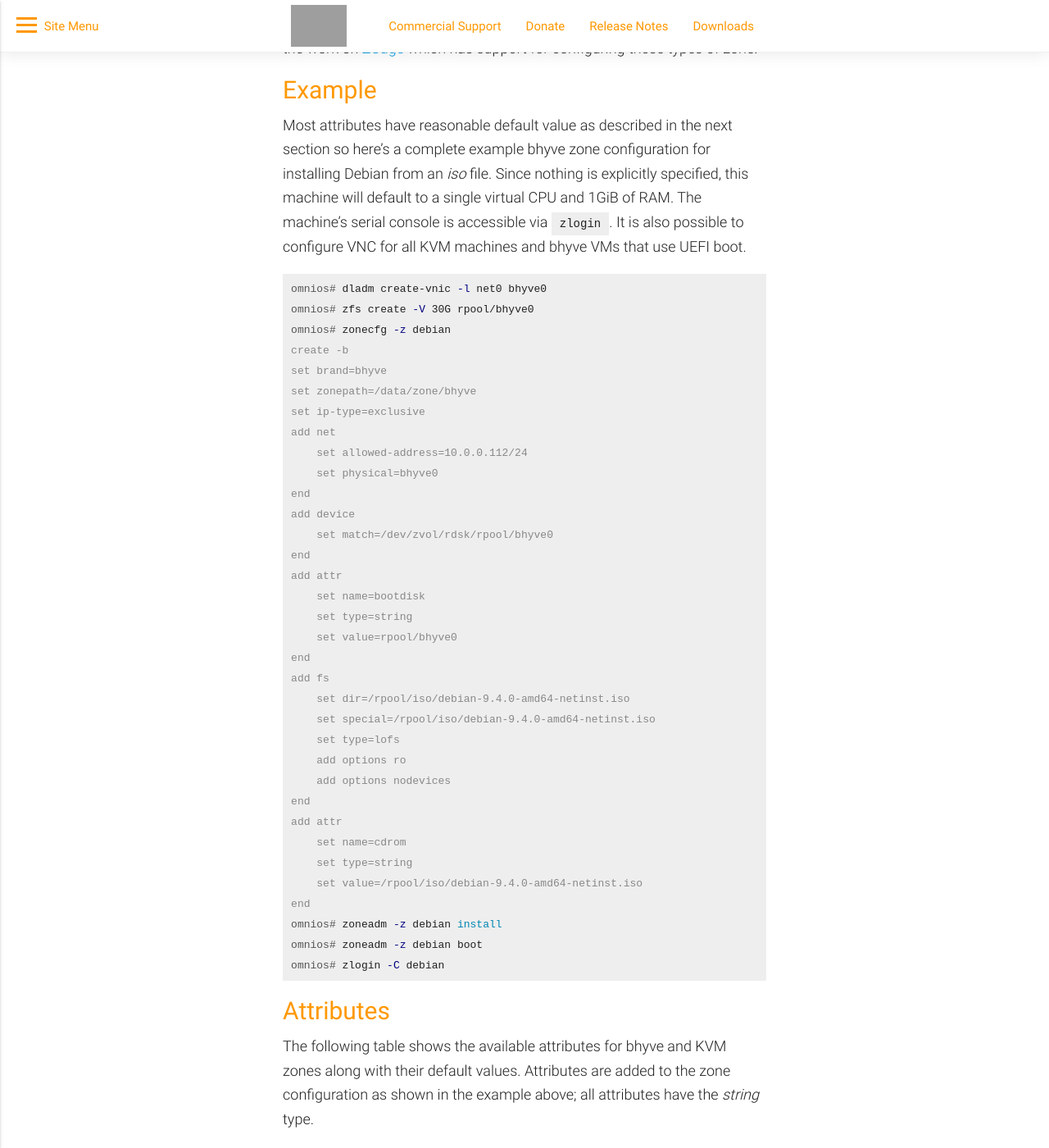
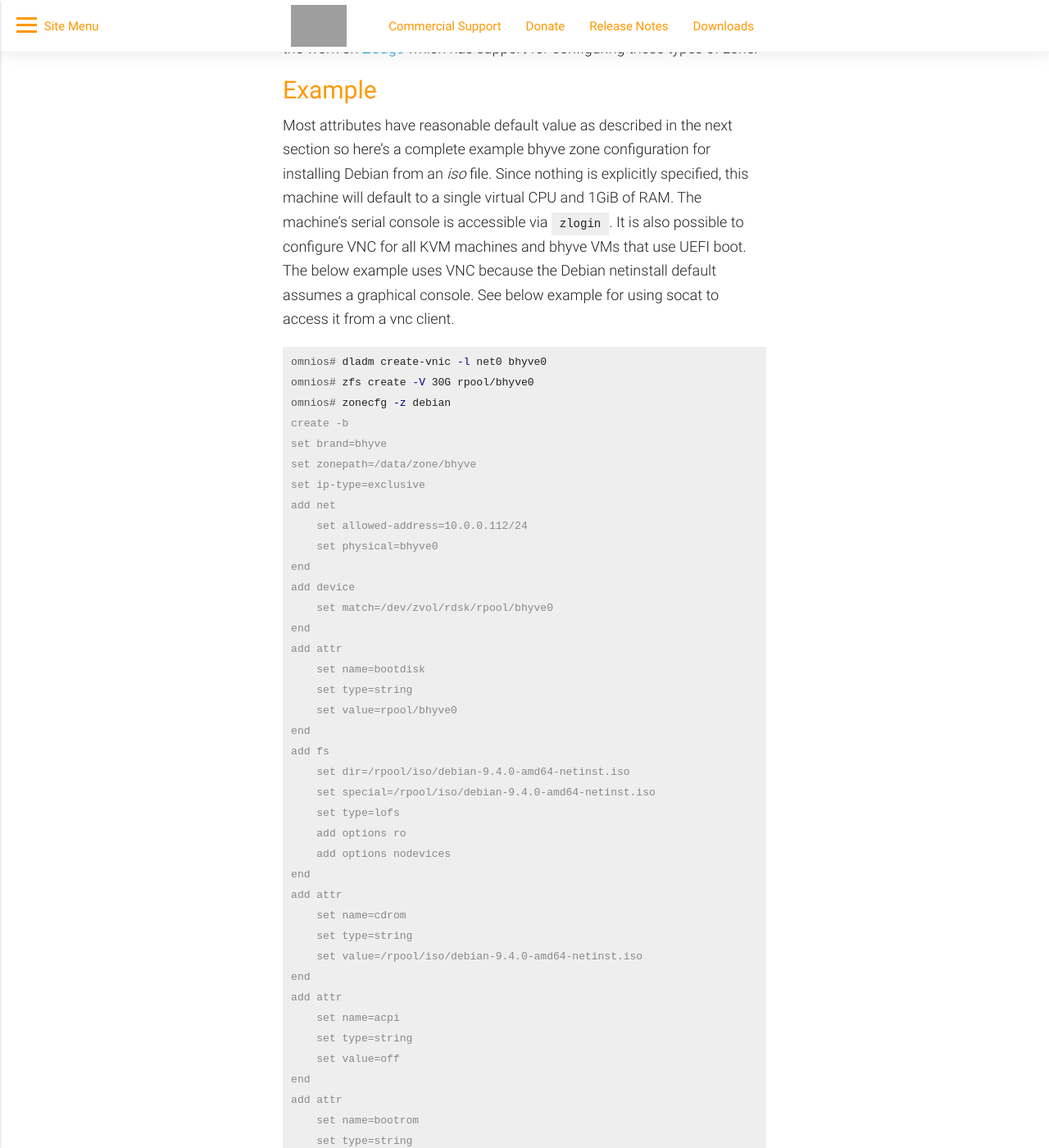
Before and after one commit to omniosorg/omniosorg.github.io, a Jekyll site: the page built from _docs/info/bhyve_kvm_brand.md, in a window 1280 px wide and 1400 px high, scrolled down 380 px. Shown: the whole window at 82% size. Built offline with Jekyll 4.4.1, drawn with Linux system fonts in a browser that asks for light colours; comment, search, counter and statistics services are not loaded; some of the changed text lies outside the part shown; grey boxes are pictures that could not be loaded.

Commit message:
add more fleshed out example for bhyve with debian that tells how to fix the debian root/boot problem and adds in acpi and vnc usage, along with instructions to remove the cdrom after install

````diff
--- a/_docs/info/bhyve_kvm_brand.md
+++ b/_docs/info/bhyve_kvm_brand.md
@@ -28,7 +28,9 @@
 Debian from an _iso_ file. Since nothing is explicitly specified, this machine
 will default to a single virtual CPU and 1GiB of RAM. The machine's serial
 console is accessible via `zlogin`. It is also possible to configure VNC for
-all KVM machines and bhyve VMs that use UEFI boot.
+all KVM machines and bhyve VMs that use UEFI boot. The below example uses VNC because
+the Debian netinstall default assumes a graphical console. See below example for
+using socat to access it from a vnc client.
 
 ```terminal
 omnios# dladm create-vnic -l net0 bhyve0
@@ -62,6 +64,22 @@
     set type=string
     set value=/rpool/iso/debian-9.4.0-amd64-netinst.iso
 end
+add attr
+    set name=acpi
+    set type=string
+    set value=off
+end
+add attr
+    set name=bootrom
+    set type=string
+    set value=BHYVE_RELEASE
+end
+add attr
+    set name=vnc
+    set type=string
+    set value=on
+end
+
 omnios# zoneadm -z debian install
 omnios# zoneadm -z debian boot
 omnios# zlogin -C debian
@@ -127,3 +145,44 @@
 
 > It is intended that future zone management tools incorporate this feature
 > in an easy-to-use way.
+
+## Post Install
+
+Once the image is installed and it reboots, you'll get back to the install menu.
+(Note, you'll have to reconnect after VNC disconnects at the reboot to see this).
+To avoid going into another full reinstall, you need to remove the boot cdrom from
+the zone config.
+
+```terminal
+omnios# zonecfg -z debian
+zonecfg:debian> remote attr name=cdrom
+zonecfg:debian> verify
+zonecfg:debian> commit
+zonecfg:debian> exit
+```
+
+## Debian specific
+
+One final note on Debian. The install image does not setup (as of Debian 10) a proper
+UEFI boot in the right place for Bhyve to find it, so you'll have to boot into the
+Debian OS following a few steps from the uefi shell, get the OS up, then copy a file
+in place and run update-grub.
+
+# exit from the Uefi Shell
+```terminal
+Shell> exit
+```
+
+# Now select Boot Maintenance Manager from the Bhyve boot screen
+# select Boot From File from the next screen
+# at the folloewing screen select the single <EFI> option
+# Then select <debian>
+# Finally select grubx64.efi from the last screen and your guest OS will boot
+# The last step to make this permanent is to issue the following command to put
+the UEFI boot code into the right place for subsequent boots to be automatic
+
+```terminal
+root# mkdir /boot/efi/EFI/BOOT
+root# cp /boot/efi/EFI/debian/grubx64.efi /boot/efi/EFI/BOOT/bootx64.efi
+root# /usr/sbin/update-grub
+```
````
Also changed, not shown: other parts of _docs/info/bhyve_kvm_brand.md (+1 -1 lines).
